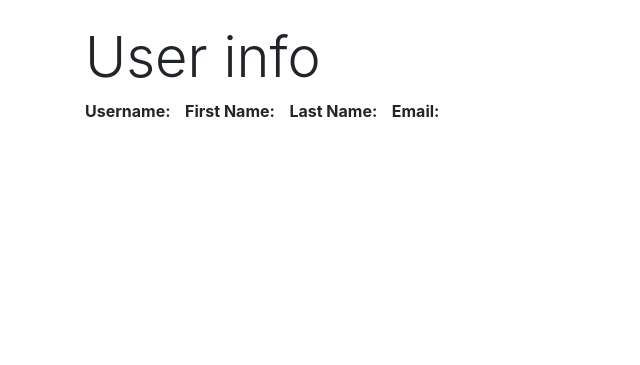
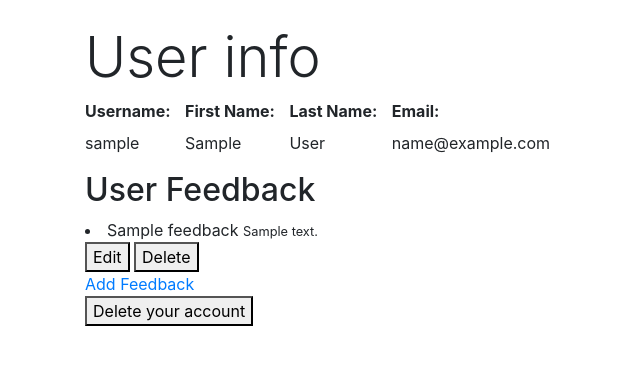
Before and after one commit to jackocaoimh/twitter, a Flask app: template templates/user_info.html in a window 1280 px wide. Shown: the part 56-421 px from the top of the page, without its empty margins (0-640 px from the left). Run offline with Flask 3, Linux system fonts and the light colour scheme; the template is opened without the code that fills it: values that come from a table or form of the project are taken from there, others are empty; tables that the repository leaves empty hold one stand-in row (values such as "Sample post"); parts of the project's set-up code (start-up, migrations or seed data) failed here and were passed over; some libraries are stand-ins or nearby versions.

Commit message:
All routes fully functioning

```diff
--- a/app.py
+++ b/app.py
@@ -1,7 +1,8 @@
-from flask import Flask, render_template, redirect, session, flash
+from flask import Flask, render_template, redirect, session, flash, url_for
 from flask_sqlalchemy import SQLAlchemy
-from models import User, connect_db, db
-from forms import RegisterForm, LoginForm
+from models import User, connect_db, db, Feedback
+from forms import RegisterForm, LoginForm, FeedbackForm
+from werkzeug.exceptions import Unauthorized
 
 app = Flask(__name__)
 app.config["SQLALCHEMY_DATABASE_URI"] = "postgresql://jackocaoimh:turner12345@localhost/twitter"
@@ -18,7 +19,7 @@ with app.app_context():
         return redirect('/register')
 
     @app.route('/register', methods=["GET", "POST"])
-    def register(username):
+    def register():
         form = RegisterForm()
 
         if form.validate_on_submit():
@@ -74,3 +75,77 @@ with app.app_context():
         session.pop('username')
 
         return redirect('/login')
+
+    # Route for adding new feedback to users account
+    @app.route('/user/<username>/feedback/new', methods=['GET', 'POST'])
+    def new_feedback(username):
+
+        if "username" not in session or username != session['username']:
+            raise Unauthorized()
+
+        user = User.query.filter_by(username=username).first()
+
+        form = FeedbackForm()
+
+        if form.validate_on_submit():
+            title = form.title.data
+            content = form.content.data
+
+            feedback = Feedback(
+                title = title,
+                content = content,
+                username =username,
+            )
+
+            db.session.add(feedback)
+            db.session.commit()
+
+            return redirect(f'/user/{user.username}')
+
+        else:
+            return render_template('feedback_form.html', form=form)
+
+
+    @app.route('/feedback/<int:feedback_id>/delete', methods=['POST'])
+    def delete_feedback(feedback_id):
+
+        feedback = Feedback.query.get_or_404(feedback_id)
+        if feedback.username != session['username']:
+            raise Unauthorized("User not authorized to delete this feedback")
+
+        db.session.delete(feedback)
+        db.session.commit()
+
+        return redirect(url_for('secret', username=session['username']))
+
+    @app.route('/feedback/<int:feedback_id>/edit', methods=['GET', 'POST'])
+    def edit_feedback(feedback_id):
+
+        feedback = Feedback.query.get_or_404(feedback_id)
+        if feedback.username != session['username']:
+            raise Unauthorized("User not authorized to delete this feedback")
+
+        form = FeedbackForm(obj=feedback)
+
+        if form.validate_on_submit():
+            feedback.title = form.title.data
+            feedback.content = form.content.data
+
+            db.session.commit()
+
+            return redirect(url_for('secret', username=session['username']))
+
+        return render_template('feedback_edit.html', form=form, feedback=feedback)
+
+    @app.route('/user/<username>/delete', methods=['POST'])
+    def delete_user(username):
+
+        if "username" not in session or username != session['username']:
+            raise Unauthorized()
+
+            user = User.query.get(username)
+            db.session.delete(user)
+            db.session.commit()
+            session.pop('username')
+
+        return redirect('/register')
--- a/forms.py
+++ b/forms.py
@@ -12,7 +12,7 @@ class RegisterForm(FlaskForm):
 
 class LoginForm(FlaskForm):
     username= StringField('Username', validators=[InputRequired()])
-    password= PasswordField('Passowrd', validators=[InputRequired()])
+    password= PasswordField('Password', validators=[InputRequired()])
 
 class FeedbackForm(FlaskForm):
     title = StringField('Title', validators=[InputRequired()])
--- a/templates/user_info.html
+++ b/templates/user_info.html
@@ -22,4 +22,36 @@
     <p id="email">{{user.email}}</p>
 </div>
 
+<h2>User Feedback</h2>
+
+{% for feedback in user.feedback %}
+
+<li>
+    {{feedback.title}}
+    <small>{{feedback.content}}</small>
+</li>
+
+<form>
+    <button formmethod="GET"
+            formaction="/feedback/{{feedback.id}}/edit">
+    Edit
+    </button>
+
+    <button formmethod="POST"
+            formaction="/feedback/{{feedback.id}}/delete">
+    Delete
+    </button>
+</form>
+{% endfor%}
+
+<div>
+    <a href="/user/{{user.username}}/feedback/new"> Add Feedback</a>
+</div>
+
+<form action="/user/{{user.username}}/delete", method='POST'>
+    <button>
+        Delete your account
+    </button>
+</form>
+
 {% endblock %}
```
Also changed, not shown: models.py (+5 -6 lines), templates/feedback_edit.html (added, +27 -0 lines), templates/feedback_form.html (added, +27 -0 lines), requiremnts.txt (added), templates/base.html (line endings or trailing spaces), 1 other file.
